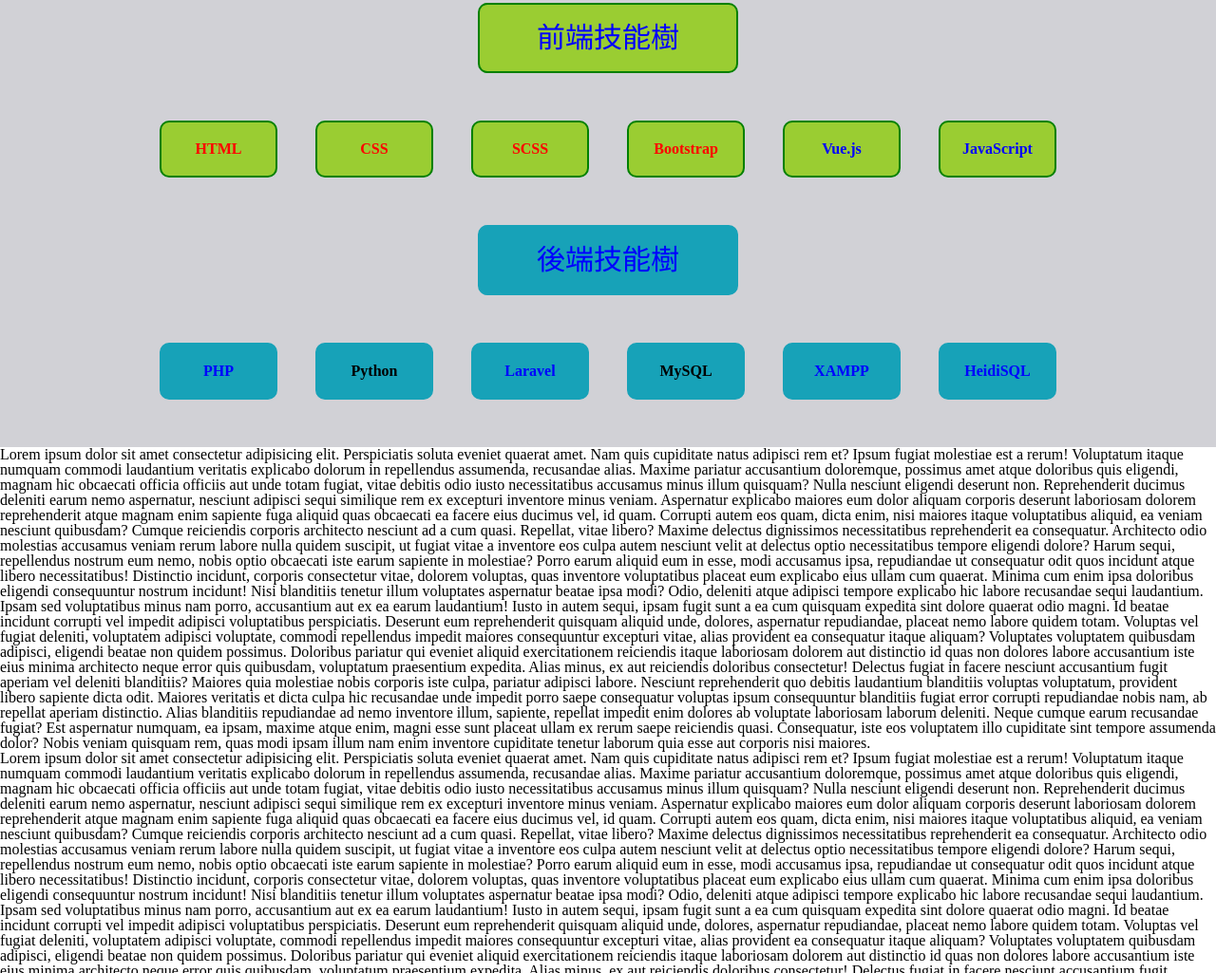
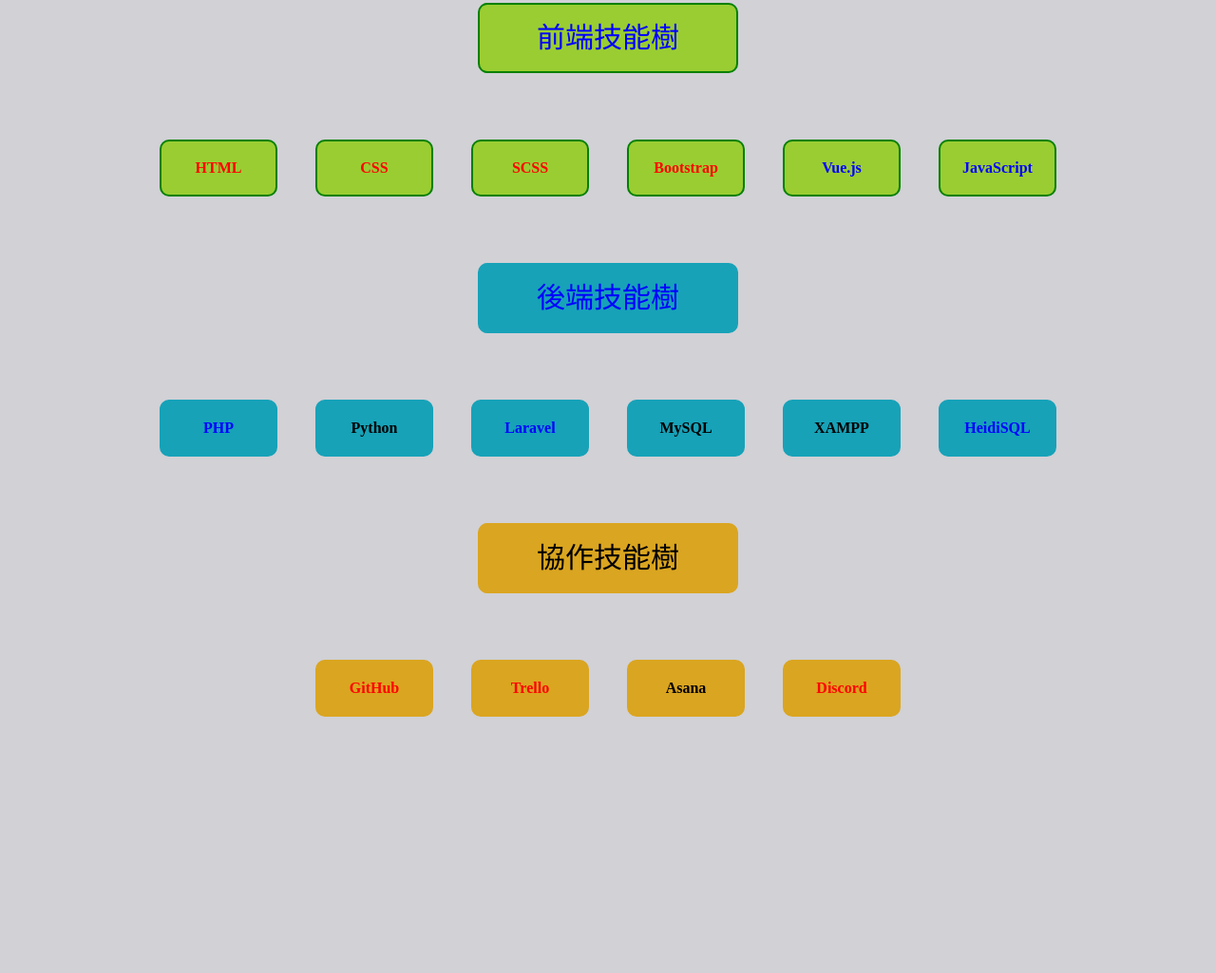
Before and after one commit to chienniman/profolio, a plain HTML site: page index.html in a window 1280 px wide. Shown: the part 1097-2122 px from the top of the page at 95% size. Drawn offline with nearby package versions, Linux system fonts and the light colour scheme; a web font is replaced by a local one.

Commit message:
協作技能

```diff
--- a/_main.scss
+++ b/_main.scss
@@ -10,6 +10,9 @@ $primary-color : #12b2fc;
 .skilled{
     color: red!important;
     font-weight: 600;
+}
+body{
+    overflow-x: hidden;
 }
 #about{
     text-align: center;
@@ -79,7 +82,7 @@ $primary-color : #12b2fc;
     }
 }
 #webDeve{
-    padding-top: 300px;
+    padding: 300px 0;
     background: rgb(209, 209, 214);
     .skill{
         position: relative;
@@ -87,8 +90,9 @@ $primary-color : #12b2fc;
     }
     .skill_mastery{
         position: absolute;
-        top: -200px;
-        left: 42%;
+        top: -150px;
+        left: 50%;
+        transform: translateX(-50%);
         h3{
             color: $primary-color;
             font-weight: 800;
@@ -138,6 +142,7 @@ $primary-color : #12b2fc;
         }
         .front_end_list{
             display: flex;
+            flex-wrap: wrap;
             justify-content: center;
             padding: 50px 0;
             li{
@@ -146,7 +151,7 @@ $primary-color : #12b2fc;
                 color: black;
                 width: 100px;
                 padding: 20px 10px;
-                margin: 0 20px;
+                margin: 20px;
                 text-align: center;
                 border-radius: 10px;
             }
@@ -171,6 +176,7 @@ $primary-color : #12b2fc;
         .back_end_list{
             display: flex;
             justify-content: center;
+            flex-wrap: wrap;
             padding: 50px 0;
             li{
                 background: #17a2b8;
@@ -178,11 +184,43 @@ $primary-color : #12b2fc;
                 color: black;
                 width: 100px;
                 padding: 20px 10px;
-                margin: 0 20px;
+                margin: 20px;
                 text-align: center;
                 border-radius: 10px;
             }
         }
     }
+    .cooperation{
+        .title{
+            width: 250px;
+            margin: 0 auto;
+            padding: 20px 10px;
+            border-radius: 10px;
+            border: 2px solid goldenrod;
+            background:  goldenrod;
+            text-align: center;
+            h3{
+                font-size: 30px;
+                color: black;
+                white-space: nowrap;
+            }
+        }
+        .cooperation_list{
+            display: flex;
+            justify-content: center;
+            flex-wrap: wrap;
+            padding: 50px 0;
+            li{
+                background: goldenrod;;
+                border: 2px solid goldenrod;;
+                color: black;
+                width: 100px;
+                padding: 20px 10px;
+                margin: 20px;
+                text-align: center;
+                border-radius: 10px;
+            }
+        }
 
+    }
 }
--- a/index.html
+++ b/index.html
@@ -107,7 +107,7 @@
             <div class="center-text">
                 <h1>簡柏毅</h1>
                 <h2>
-                  好奇、學習力快、溝通強<br><br>
+                  好奇、學習快、溝通強<br><br>
                   中興大學畢業<br><br>
                   大學時立志成為軟體工程師
                 </h2>
@@ -194,7 +194,7 @@
                   <li class="understand">
                     MySQL
                   </li>
-                  <li class="Familiar">
+                  <li class="understand">
                     XAMPP
                   </li>
                   <li class="Familiar">
@@ -203,7 +203,29 @@
                 </ul>
               </div>
             </section>
-            <section class="cooperation"></section>
+            <section class="cooperation">
+              <div class="cooperation-skill">
+                <div class="title">
+                  <h3>
+                    協作技能樹
+                  </h3>
+                </div>
+                <ul class="cooperation_list">
+                  <li class="skilled">
+                    GitHub
+                  </li>
+                  <li class="skilled">
+                    Trello
+                  </li>
+                  <li class="understand">
+                    Asana
+                  </li>
+                  <li class="skilled">
+                    Discord
+                  </li>
+                </ul>
+              </div>
+            </section>
           </div>
         </section>
         <section id="project"></section>
```
Also changed, not shown: all.css, 1 other file.
